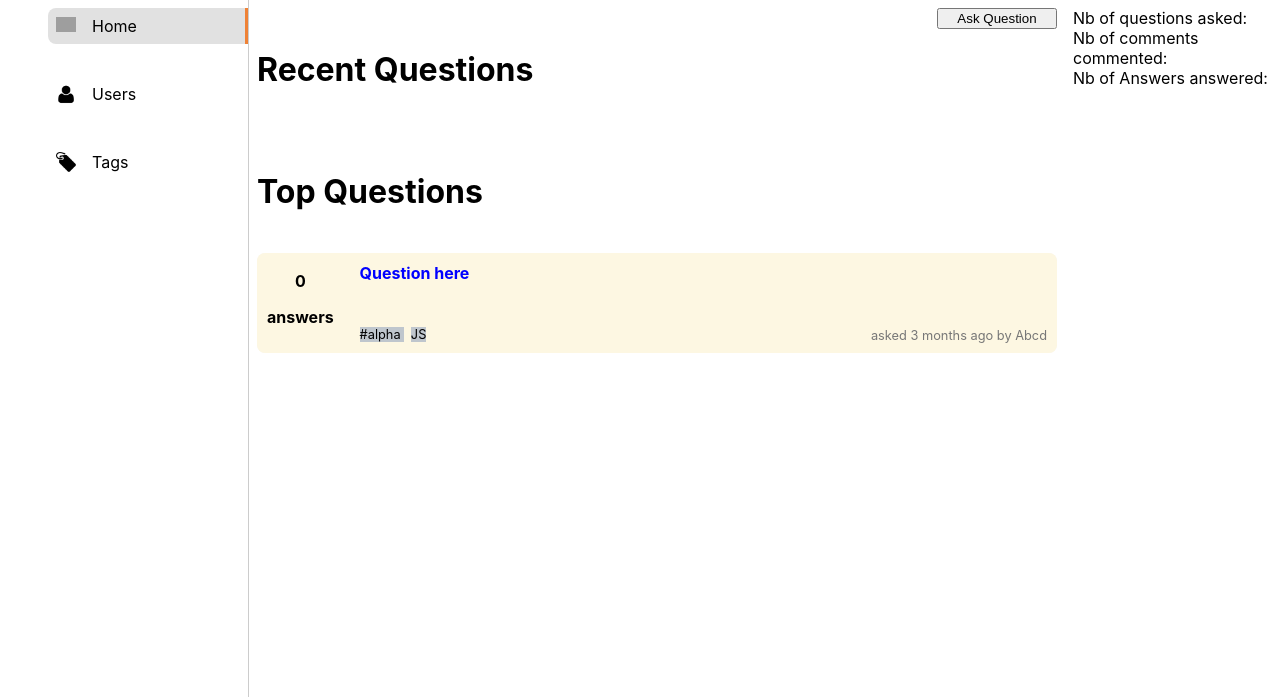
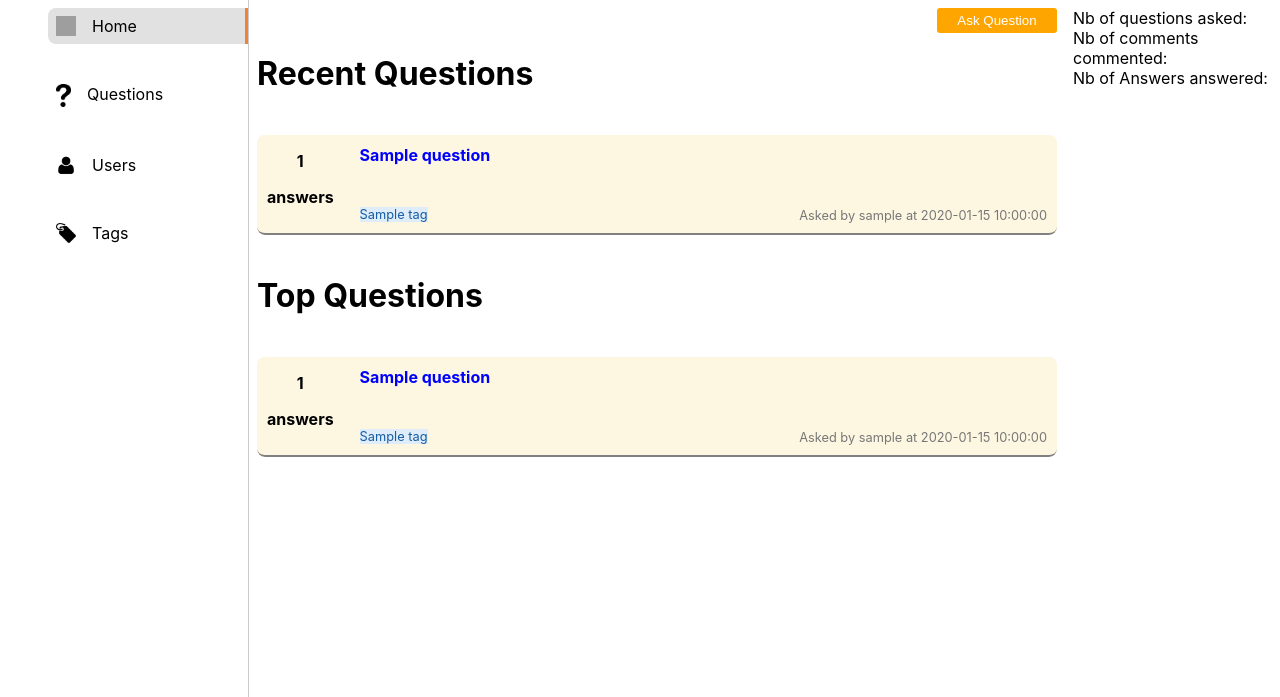
Before and after one commit to MisharyD/StackOverFlowClone, a PHP site: page / in a window 1280 px wide. Shown: the part 67-764 px from the top of the page. Run offline with PHP 8.4, Linux system fonts and the light colour scheme; tables that the repository leaves empty or names only in its code hold one stand-in row (values such as "Sample post"); grey boxes are pictures that could not be loaded.

Commit message:
add top questions info

```diff
--- a/index.php
+++ b/index.php
@@ -1,6 +1,5 @@
 <?php
     include("database.php");
-    session_start();
 ?>
 
 <!DOCTYPE html>
@@ -23,10 +22,15 @@
             <div class="left-body-container">
                 <ul class="tab-container">
                     <li class="current-page tab">
-                        <div><img src="images/homeIcon.png" width="20px" height=auto></div>
+                        <img src="images/homeIcon.png" width="20px" height=auto>
                         <div>Home</div>
                     </li>
-                    <li class="tab"> <img src="images/user.png" width="20px" height=auto>
+                    <li class="tab">
+                        <img src="images/question.png" width="15px" height=auto>
+                        <div> Questions</div>
+                    </li>
+                    <li class="tab">
+                        <img src="images/user.png" width="20px" height=auto>
                         <div> Users</div>
                     </li>
                     <li class="tab"> <img src="images/tag.png" width="20px" height=auto>
@@ -37,6 +41,7 @@
 
             <div class="middle-body-container">
                 <input class="ask-question" type="button" name="ask-question" value="Ask Question">
+
                 <h1>Recent Questions</h1> <!--header of the set-->
                 <!--the question tag-->
                 <div class="question-container" id = "recent-questions-container"> <!--container of the whole cards-->
@@ -58,7 +63,7 @@
                 </div>
                 <h1> Top Questions</h1>
                 <div class="question-container" id = "top-questions-container"> <!--container of the whole cards-->
-                    <div class="question"> <!--container of one card-->
+                    <div class="question" style = "display:none"> <!--container of one card-->
                         <div class="left-container"> <!--div that consist of votes div, answers div, and question-content-tag-->
                             <div class="answers">
                                 <p id="answerQ1">0</p> <!--number of answers here -->
@@ -89,24 +94,19 @@
 </body>
 </html>
 
-<!-- retrive data about recent questions>
+<!-- retrive data about recent questions-->
 <?php
-        $result = mysqli_query($conn,"SELECT * FROM question ORDER BY created_at DESC LIMIT 10;");
+        $result = mysqli_query($conn,"SELECT q.question_id, q.username, q.title, q.description, q.created_at, COUNT(a.answer_id) AS num_answers
+        FROM question q
+        JOIN answer a ON q.question_id = a.question_id
+        GROUP BY q.question_id, q.title, q.description
+        ORDER BY q.created_at DESC
+        LIMIT 10;");
 
         $recentQuestions = array();
         while($row = mysqli_fetch_assoc($result))
         {
             $recentQuestions[] = $row;
-        }
-
-        $result  = mysqli_query($conn, "SELECT COUNT(a.answer_id) AS num_answers FROM question q
-        JOIN answer a ON q.question_id = a.question_id GROUP BY q.question_id, q.title
-        ORDER BY q.created_at DESC LIMIT 10;");
-
-        $nbOfVotesForRecent = array();
-        while($row = mysqli_fetch_assoc($result))
-        {
-            $nbOfVotesForRecent[] = $row;
         }
 
         //an array which also contain an array for tags for every question
@@ -121,10 +121,43 @@
         }
 
         $recentQuestions = json_encode($recentQuestions);
-        $nbOfVotesForRecent = json_encode($nbOfVotesForRecent);
         $tags = json_encode($tags);
+        $containerId = "recent-questions-container";
         echo "<script>";
         //addQuestions() is called here to ensure that addRecentQuestionsInfo() is only called after the cards are loaded
-        echo "addQuestions(); addRecentQuestionsInfo($recentQuestions, $nbOfVotesForRecent, $tags);";
+        echo "addQuestions(); addQuestionsInfo($recentQuestions, $tags, '$containerId');";
         echo "</script>";
 ?>
+
+<!-- retrive data about top questions-->
+<?php
+     $result = mysqli_query($conn,"SELECT q.question_id, q.username, q.title, q.description, q.created_at, COUNT(a.answer_id) AS num_answers
+     FROM question q
+     JOIN answer a ON q.question_id = a.question_id
+     GROUP BY q.question_id, q.title, q.description
+     ORDER BY num_answers DESC
+     LIMIT 10;");
+
+     $topQuestions = array();
+     while($row = mysqli_fetch_assoc($result))
+         $topQuestions[] = $row;
+
+     //an array which also contain an array for tags for every question
+     $tags = array();
+     for($i = 0; $i< count($topQuestions); $i++)
+     {
+         $tags[$i] = array();
+         $curr = $topQuestions[$i]["question_id"];
+         $result = mysqli_query($conn,"SELECT tagName FROM tag WHERE question_id = $curr");
+         while($row = mysqli_fetch_assoc($result))
+             $tags[$i][] = $row;
+     }
+
+     $topQuestions = json_encode($topQuestions);
+     $tags = json_encode($tags);
+     $containerId = "top-questions-container";
+     echo "<script>";
+     //addQuestions() is called here to ensure that addRecentQuestionsInfo() is only called after the cards are loaded
+     echo "addQuestionsInfo($topQuestions, $tags, '$containerId');";
+     echo "</script>";
+?>
--- a/scripts/cards.js
+++ b/scripts/cards.js
@@ -35,15 +35,15 @@ function changeQuestionAtt(questionNb,card)
     return actualCard;
 }
 
-function addRecentQuestionsInfo(questions, NbOfVotes, tags)
+function addQuestionsInfo(questions, tags, containerId)
 {
     console.log(questions);
-    let questionsContainer = document.querySelector("#recent-questions-container")
+    let questionsContainer = document.querySelector("#" + containerId)
     for(let i=0; i<questions.length; i++)
         {
-            questionsContainer.querySelector("#qAnswers" + i).innerHTML = NbOfVotes[i].num_answers;
-            questionsContainer.querySelector("#question" + i).innerHTML = questions[i].title;
-            questionsContainer.querySelector("#qTime" + i).innerHTML = "Asked by " + questions[i].userName + " at " + questions[i].created_at;
+            questionsContainer.querySelector("#qAnswers" + i).innerHTML = questions[i]["num_answers"];
+            questionsContainer.querySelector("#question" + i).innerHTML = questions[i]["title"];
+            questionsContainer.querySelector("#qTime" + i).innerHTML = "Asked by " + questions[i]["username"] + " at " + questions[i].created_at;
 
             let tagContainer = questionsContainer.querySelector("#qTag" + i);
             for(let j = 0; j<tags[i].length ; j++)
--- a/styles/cards.css
+++ b/styles/cards.css
@@ -58,7 +58,8 @@
 .tag{
     font-size: 0.8em;
     align-self: flex-end;
-    background-color: #bfc6cd;
+    color: hsla(210,77%,36%,1); ;
+    background-color: hsla(210,80%,93%,1);
     margin-right: 5pt;
 }
 
--- a/styles/home.css
+++ b/styles/home.css
@@ -79,22 +79,19 @@ body {
 {
     width:15%;
     align-self: flex-end;
+    background-color: orange;
+    padding: 5px;
+    color: white;
+    border: none;
+    border-radius: 3px;
+}
+.ask-question:hover
+{
+    cursor: pointer;
+}
 
-}
 .tab-container
 {
     display: flex;
     flex-direction: column;
 }
-
-
-
-.top-questions-container
-{
-
-}
-
-.recent-questions-container
-{
-
-}
```
Also changed, not shown: images/question.png (added).
